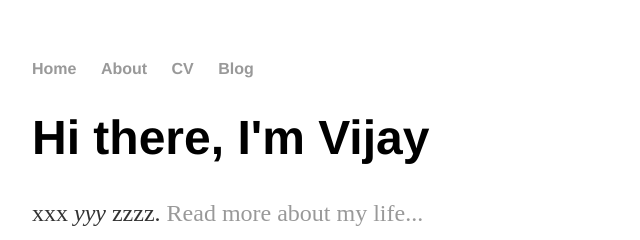
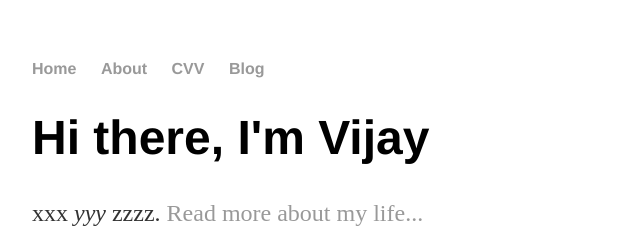
Before and after one commit to vijayr0218/dp, a plain HTML site: page index.html in a window 1280 px wide. Shown: the top 240 px of the page, 160-800 px from the left. Drawn offline with Linux system fonts and the light colour scheme.

Commit message:
changed cv to cvv

```diff
--- a/index.html
+++ b/index.html
@@ -33,7 +33,7 @@
     		<ul>
         		<li><a href="/">Home</a></li>
 	        	<li><a href="/about">About</a></li>
-        		<li><a href="/cv">CV</a></li>
+        		<li><a href="/cv">CVV</a></li>
         		<li><a href="/blog">Blog</a></li>
     		</ul>
 		</nav>
```
